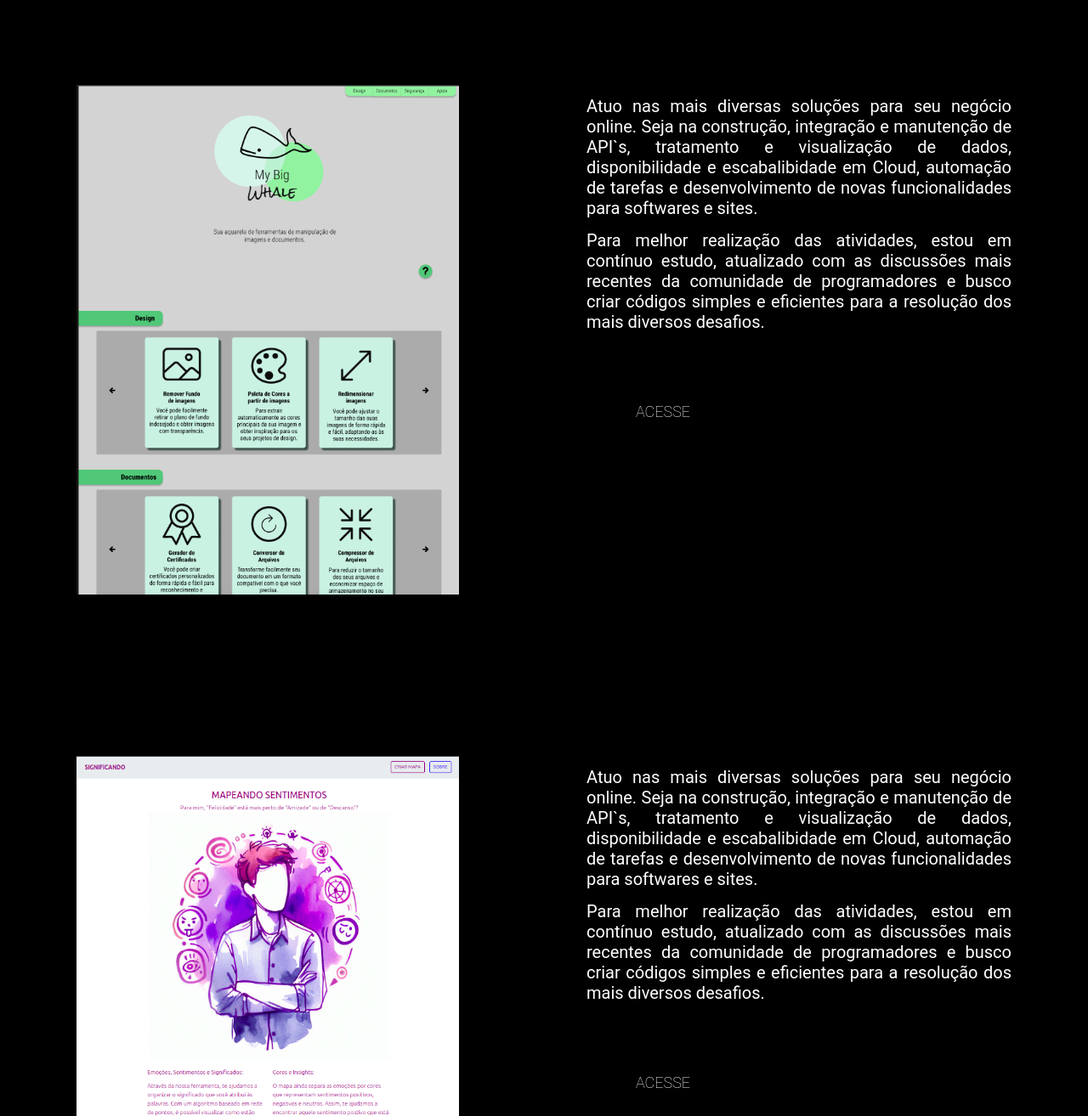
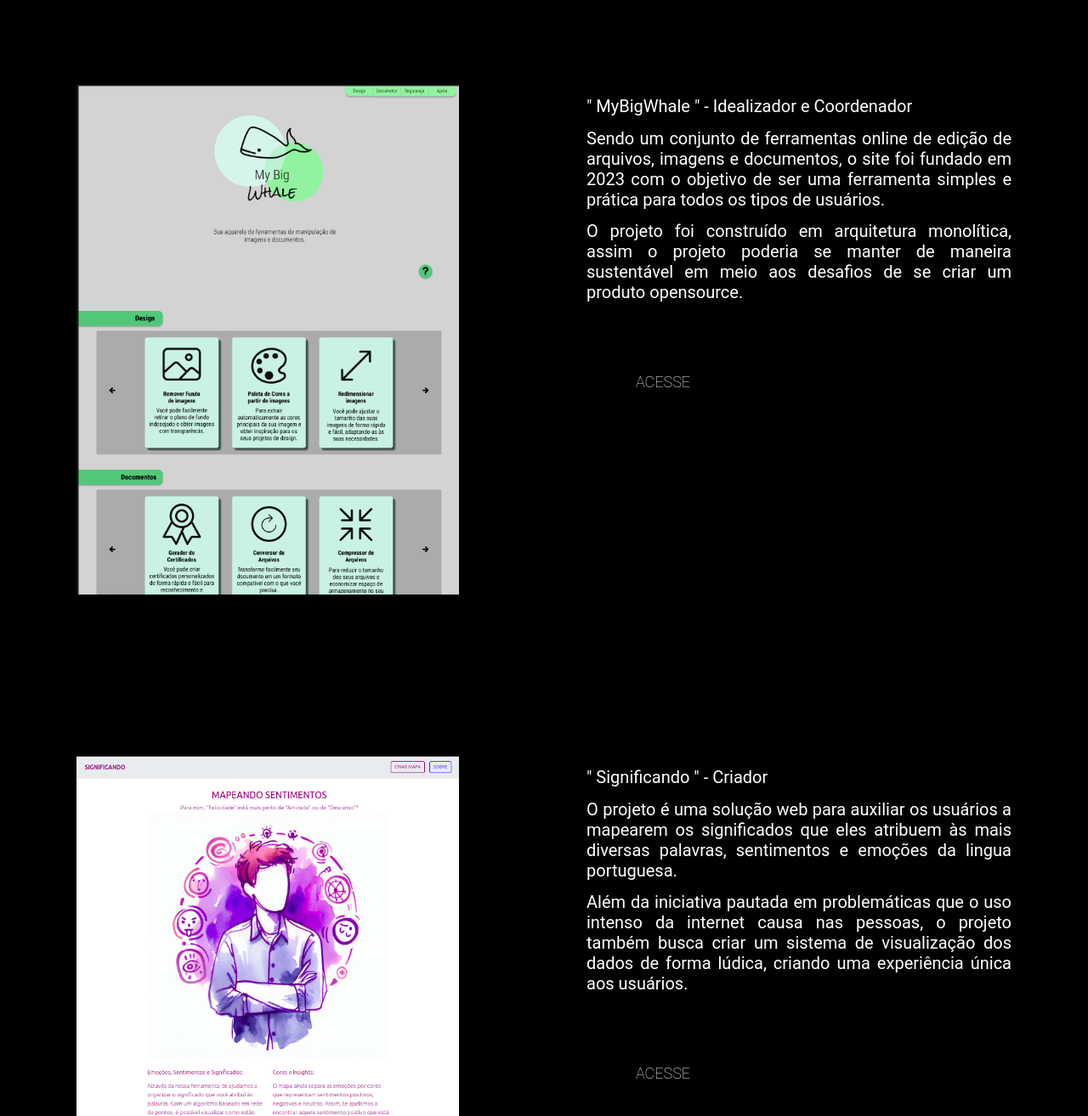
Before and after one commit to bioramonmoratori/siteportfolio, a plain HTML site: page index.html in a window 1280 px wide. Shown: the part 2008-3322 px from the top of the page at 85% size. Drawn offline with Linux system fonts and the light colour scheme; a script that the page names is missing.

Commit message:
textos criados

```diff
--- a/index.html
+++ b/index.html
@@ -54,8 +54,9 @@
         <div class="containersobre">
             <img src="whale.png" style="width: 450px; height: 600px;">
             <div style="width: 500px; align-items: center;">
-                <h1 id="textosobre">Atuo nas mais diversas soluções para seu negócio online. Seja na construção, integração e manutenção de API`s, tratamento e visualização de dados, disponibilidade e escabalibidade em Cloud, automação de tarefas e desenvolvimento de novas funcionalidades para softwares e sites.</h1>
-                <h1 id="textosobre">Para melhor realização das atividades, estou em contínuo estudo, atualizado com as discussões mais recentes da comunidade de programadores e busco criar códigos simples e eficientes para a resolução dos mais diversos desafios.</h1>
+                <h1 id="textosobre">" MyBigWhale " - Idealizador e Coordenador</h1>
+                <h1 id="textosobre">Sendo um conjunto de ferramentas online de edição de arquivos, imagens e documentos, o site foi fundado em 2023 com o objetivo de ser uma ferramenta simples e prática para todos os tipos de usuários.</h1>
+                <h1 id="textosobre">O projeto foi construído em arquitetura monolítica, assim o projeto poderia se manter de maneira sustentável em meio aos desafios de se criar um produto opensource.</h1>
                 <div style="height: 50px"></div>
                 <a href="https://mybigwhale.com" target="_blank">
                     <button class="btn">
@@ -73,8 +74,9 @@
         <div class="containersobre">
             <img src="significando.png" style="width: 450px; height: 600px;">
             <div style="width: 500px; align-items: center;">
-                <h1 id="textosobre">Atuo nas mais diversas soluções para seu negócio online. Seja na construção, integração e manutenção de API`s, tratamento e visualização de dados, disponibilidade e escabalibidade em Cloud, automação de tarefas e desenvolvimento de novas funcionalidades para softwares e sites.</h1>
-                <h1 id="textosobre">Para melhor realização das atividades, estou em contínuo estudo, atualizado com as discussões mais recentes da comunidade de programadores e busco criar códigos simples e eficientes para a resolução dos mais diversos desafios.</h1>
+                <h1 id="textosobre">" Significando " - Criador</h1>
+                <h1 id="textosobre">O projeto é uma solução web para auxiliar os usuários a mapearem os significados que eles atribuem às mais diversas palavras, sentimentos e emoções da lingua portuguesa.</h1>
+                <h1 id="textosobre">Além da iniciativa pautada em problemáticas que o uso intenso da internet causa nas pessoas, o projeto também busca criar um sistema de visualização dos dados de forma lúdica, criando uma experiência única aos usuários.</h1>
                 <div style="height: 50px"></div>
                 <a href="https://significando.onrender.com" target="_blank">
                     <button class="btn">
```
